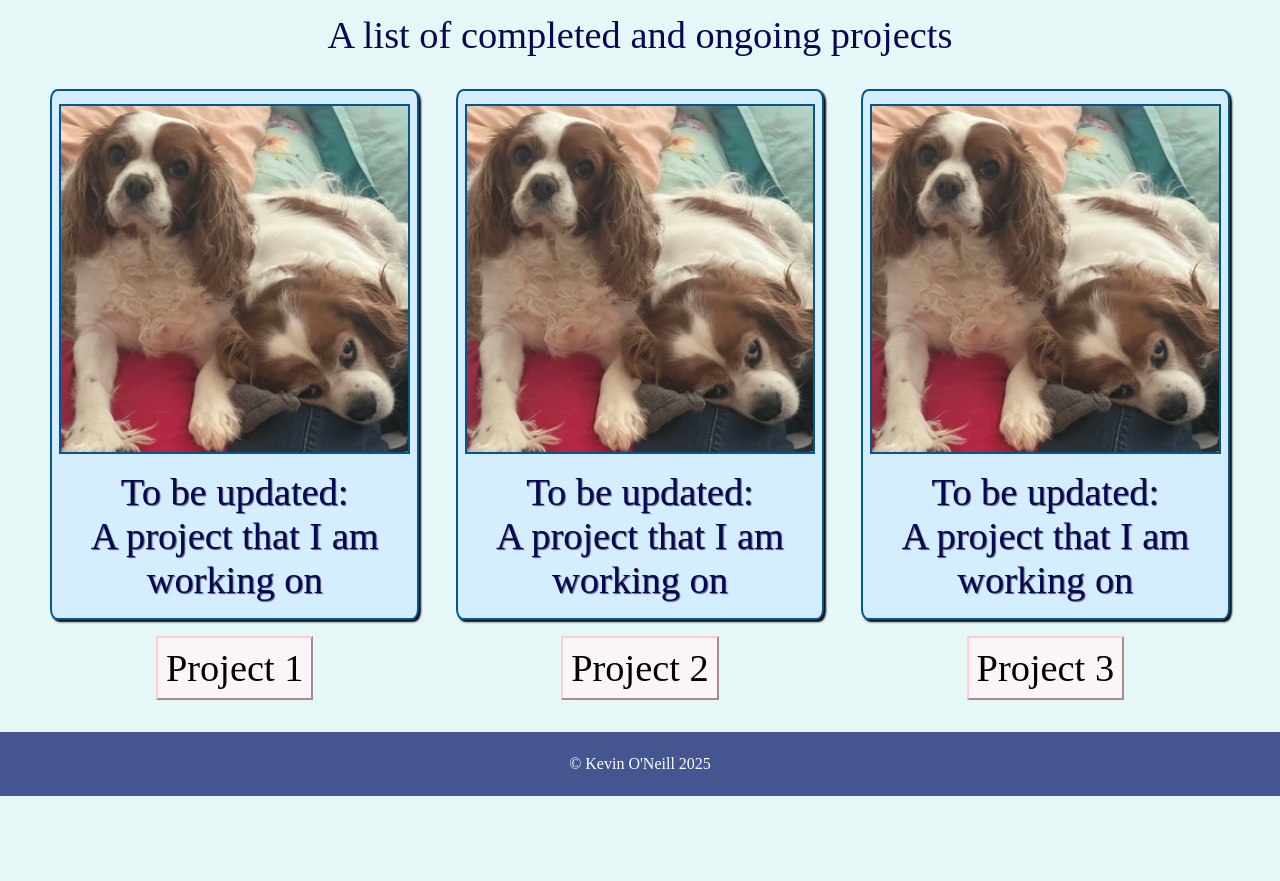
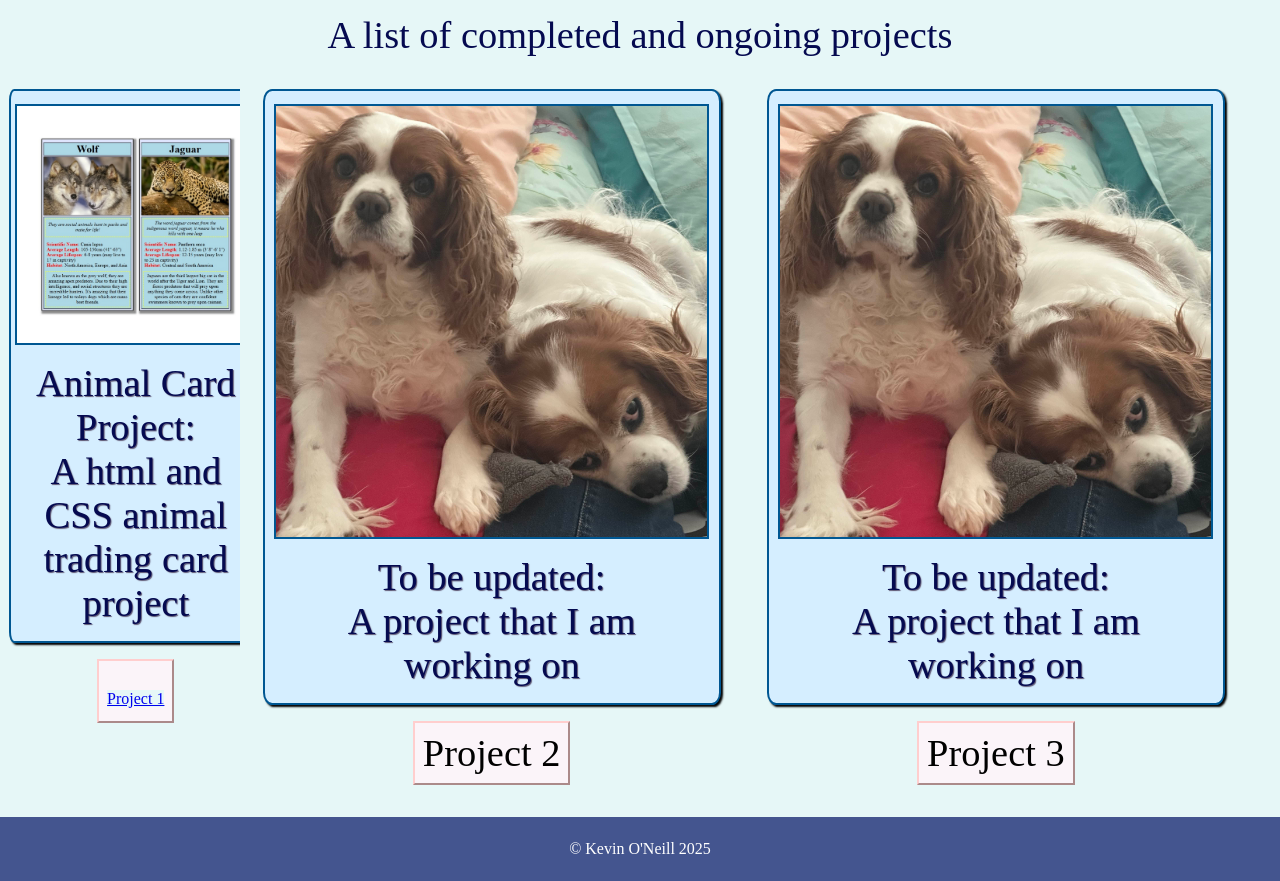
Before and after one commit to JusticeBlues/Portfolio_Project, a website: page starter/src/index.html in a window 1280 px wide. Shown: the part 1067-1948 px from the top of the page. Before the commit the page ends 1863 px from the top, so only its background shows below. Drawn offline with Linux system fonts and the light colour scheme.

Commit message:
Linked project button to first HTML CSS Project

```diff
--- a/starter/src/index.html
+++ b/starter/src/index.html
@@ -66,11 +66,11 @@
           <div class="latest-projects__cell">
 
             <div class="card">
-              <img class="card__image" src=img/project.jpg alt="a project image.">
-              <p class="card__description">To be updated:<br>A project that I am working on</p>
+              <img class="card__image" src=img/card.jpg alt="a project image.">
+              <p class="card__description">Animal Card Project:<br> A html and CSS animal trading card project</p>
             </div>
 
-            <button class="latest-projects__button">Project 1</button>
+            <button class="latest-projects__button"><a href= ../Animal_Cards/card.html>Project 1</a></button>
 
           </div>
 
```
